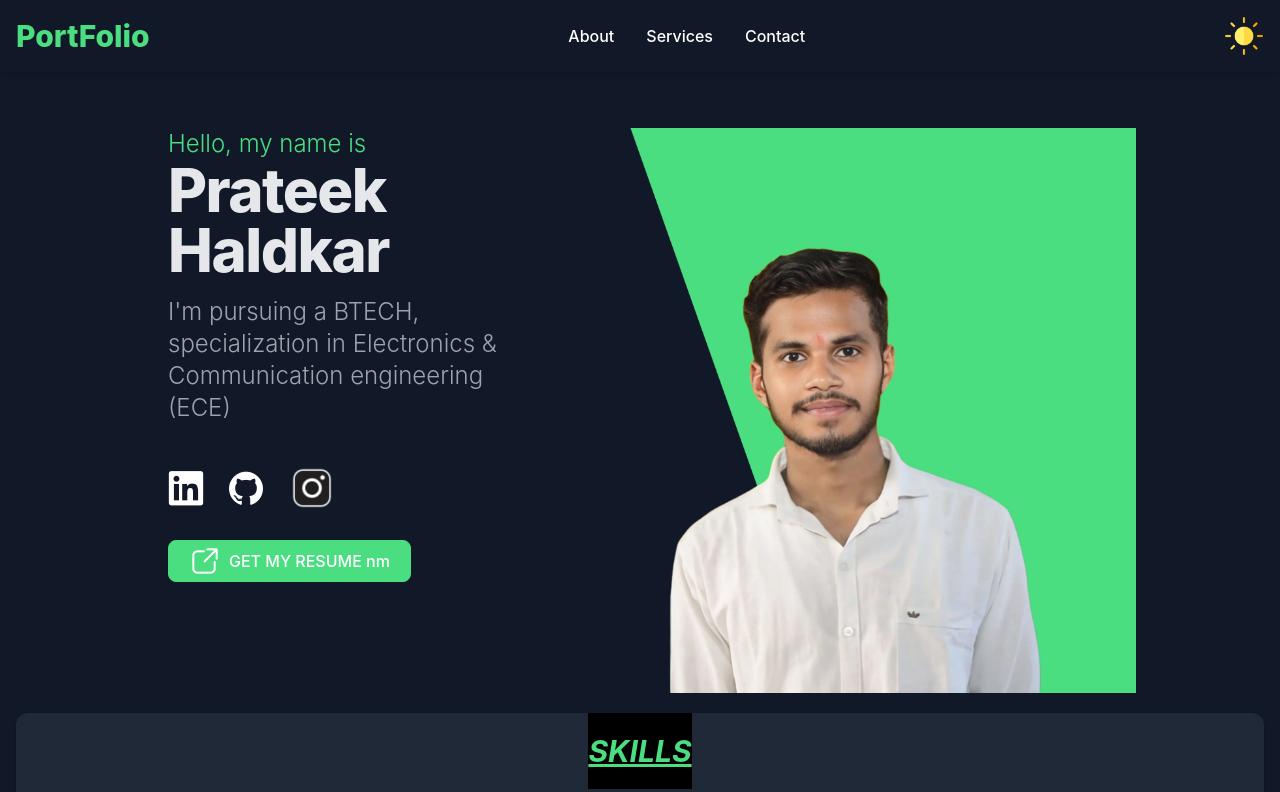
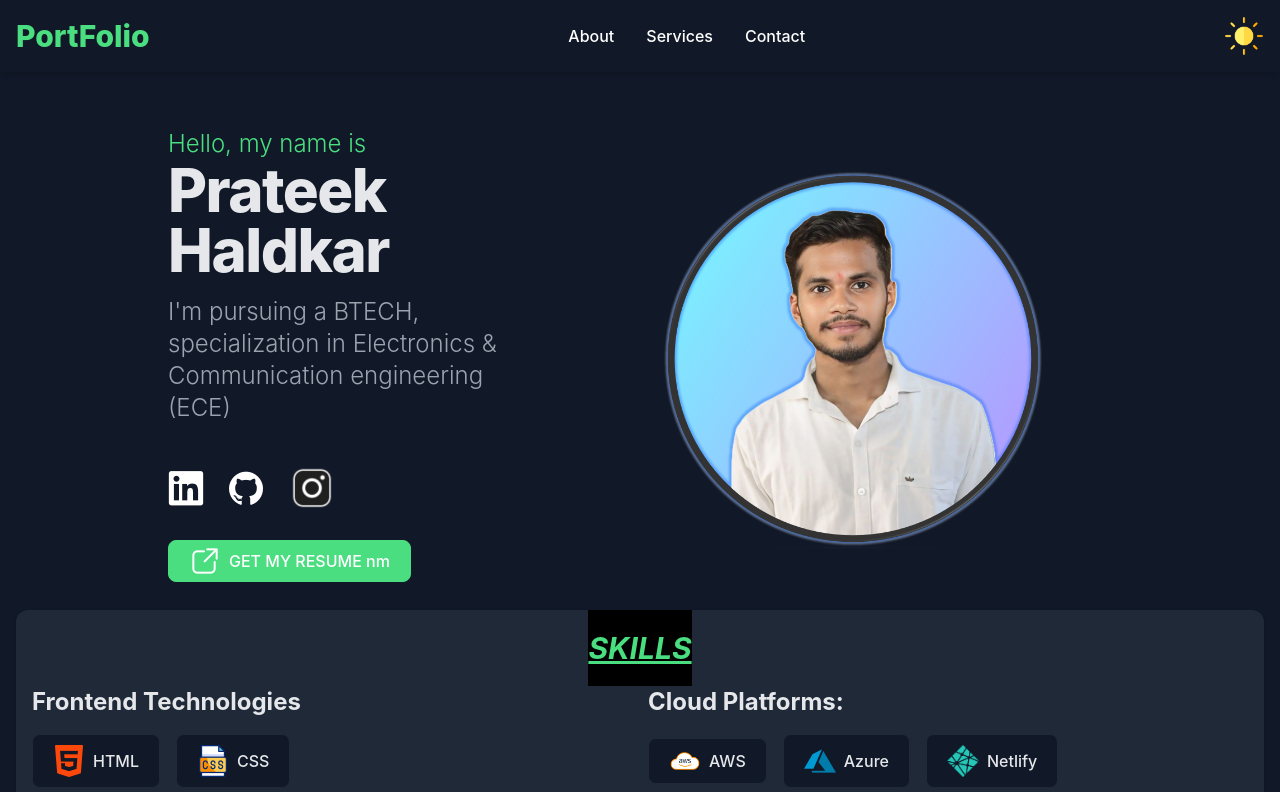
Before and after one commit to prateekhaldkar/myPortfolio, a React (Vite) app: page / in a window 1280 px wide. Shown: the top 792 px of the page. Built offline with nearby package versions, Linux system fonts and the light colour scheme.

Commit message:
Update Hero.jsx

```diff
--- a/src/components/hero/Hero.jsx
+++ b/src/components/hero/Hero.jsx
@@ -62,16 +62,8 @@ function Hero() {
 
           {/* Image section */}
           <div className="lg:col-span-7 flex flex-col lg:flex-row justify-center lg:justify-end mt-10 lg:mt-0">
-            {/* Large screens (tablet aur laptop) ke liye - Right side me align */}
             <img
-              className="hidden lg:block w-full max-w-lg md:max-w-xl lg:max-w-2xl object-contain"
-              src="/images/image1.png"
-              alt="My Photo1"
-            />
-
-            {/* Small screens ke liye - Center me align */}
-            <img
-              className="block lg:hidden w-full max-w-sm object-contain mx-auto"
+              className="w-full max-w-sm object-contain mx-auto"
               src="/images/image2.png"
               alt="My Photo2"
             />
```
